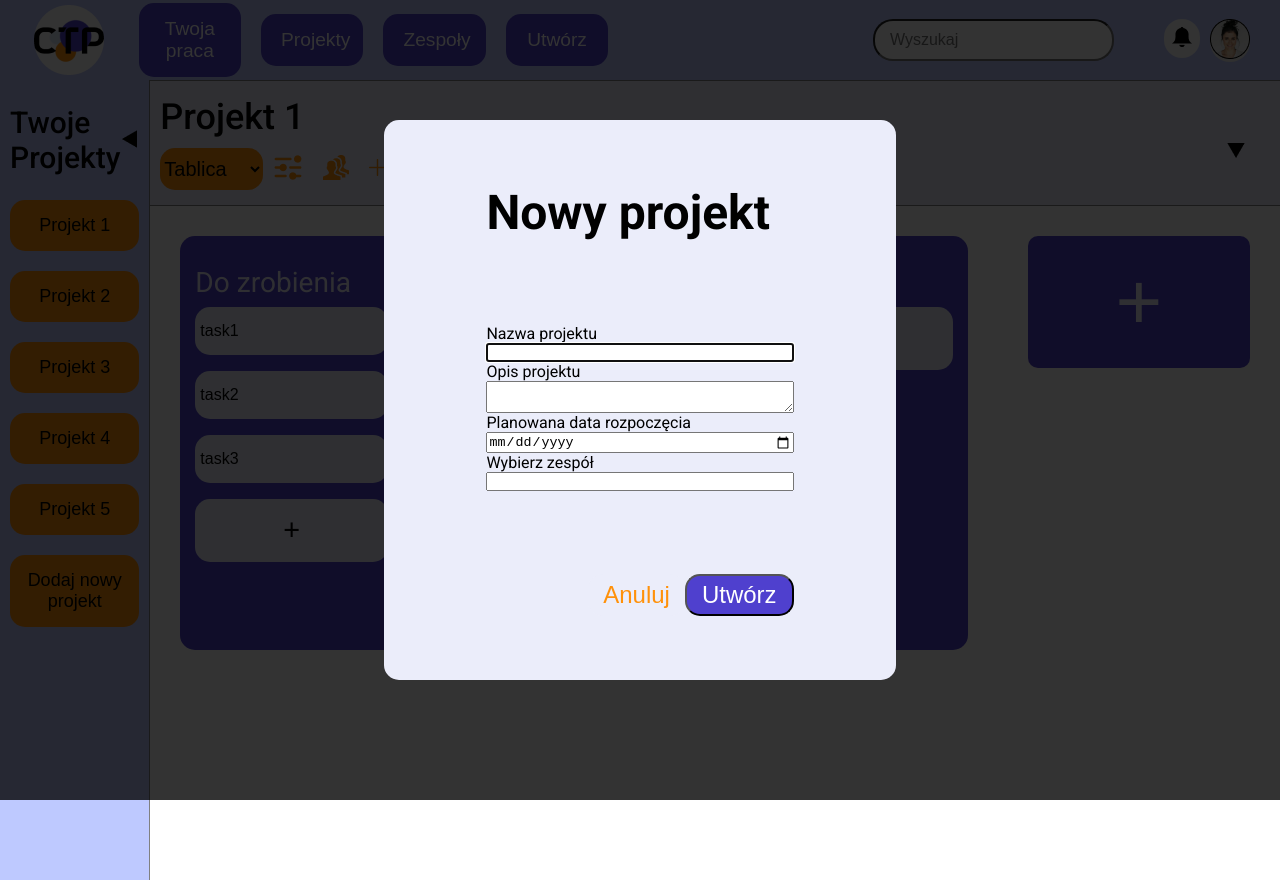
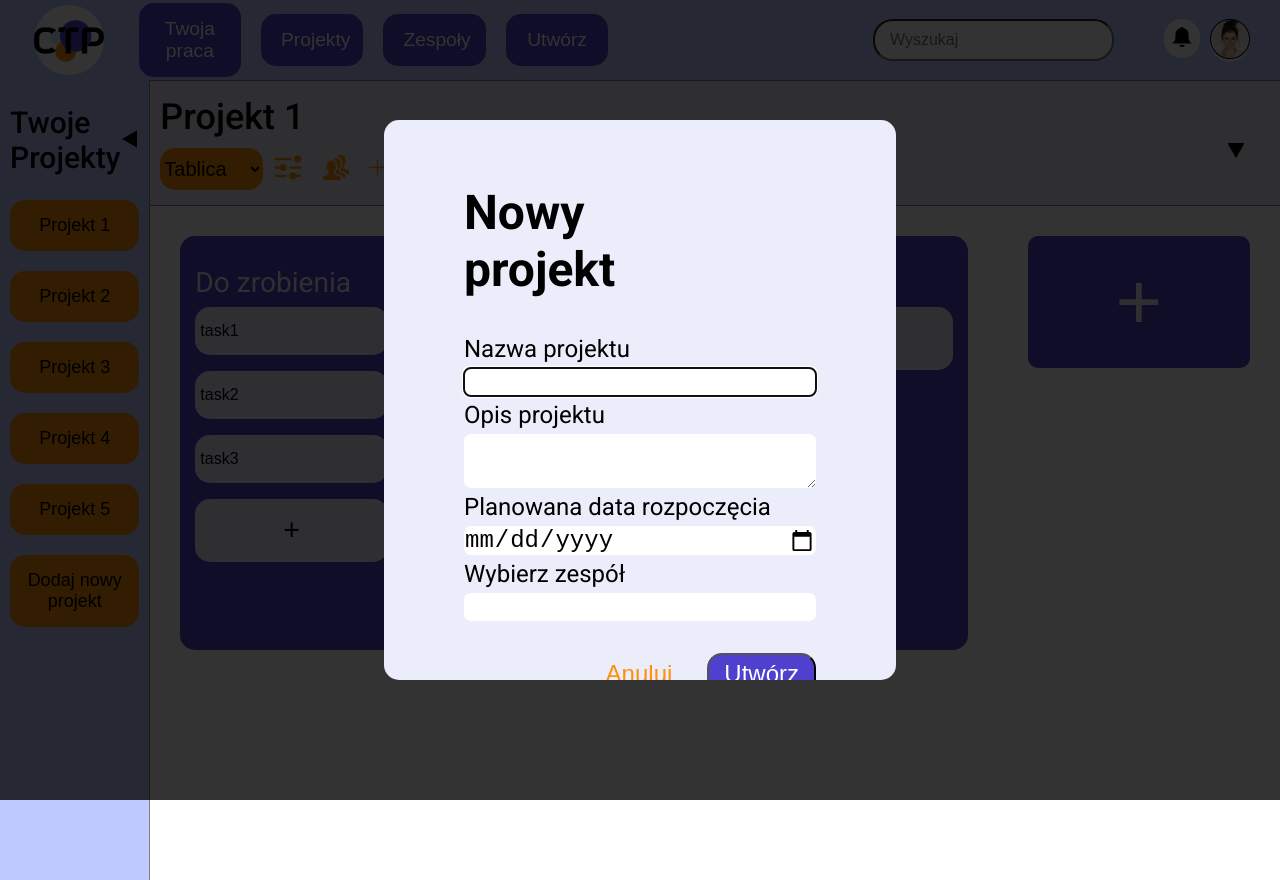
Before and after one commit to dciepko/ProjectManagementApp, a React (Vite) app in the folder project-management-project/frontend/: page / in a window 1280 px wide. Both pictures are taken after a click on the button "Dodaj nowy projekt". Built offline with nearby package versions, Linux system fonts and the light colour scheme.

Commit message:
Styling and fixing AddingProjectModal

```diff
--- a/project-management-project/frontend/src/components/AddingInput/AddingInput.jsx
+++ b/project-management-project/frontend/src/components/AddingInput/AddingInput.jsx
@@ -3,11 +3,13 @@ import classes from "./AddingInput.module.css";
 export default function AddingInput({ type, identifier, children }) {
   return (
     <div className={classes.inputContainer}>
-      <label htmlFor={identifier}>{children}</label>
+      <label htmlFor={identifier} className={classes.label}>
+        {children}
+      </label>
       {type !== "textarea" ? (
-        <input type={type} id={identifier} />
+        <input className={classes.input} type={type} id={identifier} />
       ) : (
-        <textarea id={identifier}></textarea>
+        <textarea className={classes.input} id={identifier}></textarea>
       )}
     </div>
   );
--- a/project-management-project/frontend/src/components/AddingInput/AddingInput.module.css
+++ b/project-management-project/frontend/src/components/AddingInput/AddingInput.module.css
@@ -2,3 +2,14 @@
   display: flex;
   flex-direction: column;
 }
+
+.label {
+  font-size: 24px;
+  padding: 5px 0;
+}
+
+.input {
+  font-size: 24px;
+  border-radius: 7px;
+  border: none;
+}
--- a/project-management-project/frontend/src/components/AddingProject/AddingProject.jsx
+++ b/project-management-project/frontend/src/components/AddingProject/AddingProject.jsx
@@ -1,4 +1,4 @@
-import { forwardRef, useImperativeHandle, useRef } from "react";
+import { forwardRef, useImperativeHandle, useRef, useState } from "react";
 import classes from "./AddingProject.module.css";
 import { createPortal } from "react-dom";
 import AddingInput from "../AddingInput/AddingInput";
@@ -14,9 +14,20 @@ const AddingProject = forwardRef(function Modal({}, ref) {
     };
   });
 
+  function handleCloseButton() {
+    dialog.current.close();
+  }
+
+  function handleSubmit(event) {
+    event.preventDefault();
+    console.log("Dodano nowy projekt!");
+  }
+
   return createPortal(
     <dialog ref={dialog} className={classes.addingModal}>
+      <div className={classes.modalContainer}>
         <h2 className={classes.h2}>Nowy projekt</h2>
+        <form onSubmit={handleSubmit}>
           <div className={classes.inputContainer}>
             <AddingInput type="text" identifier="name">
               Nazwa projektu
@@ -32,8 +43,17 @@ const AddingProject = forwardRef(function Modal({}, ref) {
             </AddingInput>
           </div>
           <div className={classes.buttonContainer}>
-        <button className={classes.cancelButton}>Anuluj</button>
-        <button className={classes.createButton}>Utwórz</button>
+            <button
+              onClick={handleCloseButton}
+              className={classes.cancelButton}
+            >
+              Anuluj
+            </button>
+            <button className={classes.createButton} type="submit">
+              Utwórz
+            </button>
+          </div>
+        </form>
       </div>
     </dialog>,
     document.getElementById("modal")
--- a/project-management-project/frontend/src/components/AddingProject/AddingProject.module.css
+++ b/project-management-project/frontend/src/components/AddingProject/AddingProject.module.css
@@ -7,12 +7,15 @@
   transform: translate(-50%, -50%);
   border: none;
   border-radius: 15px;
-  padding: 4rem;
+  padding: 4rem 5rem;
   background-color: #ebedfa;
+}
+
+.modalContainer {
   display: flex;
   flex-direction: column;
   justify-content: space-between;
-  align-items: center;
+  align-items: right;
 }
 
 .addingModal[open] {
@@ -29,15 +32,20 @@
   width: 80%;
 }
 
+.form {
+  width: 80%;
+  height: 100%;
+}
+
 .inputContainer {
-  width: 80%;
+  width: 100%;
 }
 
 .buttonContainer {
-  width: 80%;
+  width: 100%;
   display: flex;
   justify-content: right;
-  margin-top: 2rem;
+  margin-top: 2em;
 }
 
 .cancelButton {
@@ -47,6 +55,12 @@
   border-radius: 15px;
   padding: 5px 15px;
   border: none;
+  margin-right: 20px;
+}
+
+.cancelButton:hover {
+  background-color: lightgray;
+  cursor: pointer;
 }
 
 .createButton {
@@ -56,3 +70,8 @@
   border-radius: 15px;
   padding: 5px 15px;
 }
+
+.createButton:hover {
+  background-color: #4135ac;
+  cursor: pointer;
+}
--- a/project-management-project/frontend/src/components/ProjectSidebar/ProjectsSidebar.jsx
+++ b/project-management-project/frontend/src/components/ProjectSidebar/ProjectsSidebar.jsx
@@ -2,7 +2,7 @@ import classes from "./ProjectSidebar.module.css";
 
 import wrapButton from "../../assets/wrap-right-button.png";
 import AddingProject from "../AddingProject/AddingProject";
-import { useRef } from "react";
+import { useRef, useState } from "react";
 
 export default function ProjectsSidebar({ projectList, handleClick }) {
   const modal = useRef();
```
Lines whose indentation alone changed are shown as unchanged.
